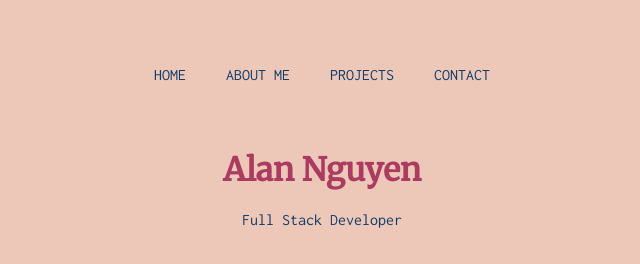
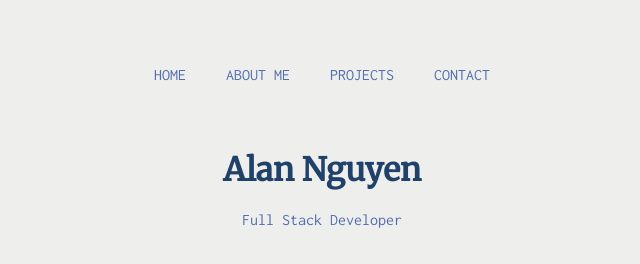
Before and after one commit to shiromdk/alannguyen.info, a React app: page / in a window 1280 px wide. Shown: the whole page, without its empty margins (318-958 px from the left). Built offline with nearby package versions, Linux system fonts and the light colour scheme; what react-animations would draw is missing.

Commit message:
changed color scheme

```diff
--- a/client/_styles/_variables.scss
+++ b/client/_styles/_variables.scss
@@ -1,5 +1,5 @@
-$body-bg: #edc7b7;
+$body-bg: #eeeeec;
 
-$heading-color: #ac3b61;
-$text-color: #123c69;
+$heading-color: #20416a;
+$text-color: #516fad;
 $black: #000000;
--- a/webpack.config.js
+++ b/webpack.config.js
@@ -60,7 +60,7 @@ module.exports = {
     new HtmlWebpackPlugin({
       template: './client/index.html',
     }),
-    new CopyWebpackPlugin([{ from: 'assets', to: '' }]),
+    // new CopyWebpackPlugin([{ from: 'assets', to: '' }]),
   ],
   devServer: {
     historyApiFallback: true,
@@ -69,7 +69,7 @@ module.exports = {
   externals: {
     // global app config object
     config: JSON.stringify({
-      apiUrl: 'https://api.fivewaysofleading.com.au',
+      apiUrl: 'https://',
     }),
   },
 }
```
Also changed, not shown: package.json (+23 -23 lines), 1 other file.
